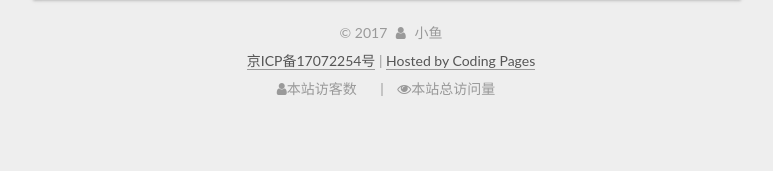
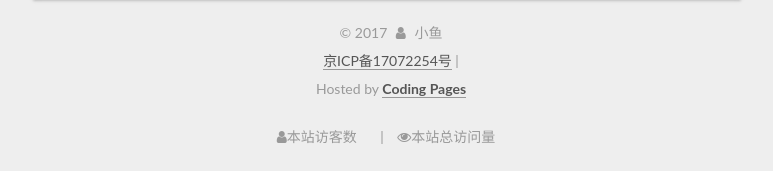
Before and after one commit to gaowenming/gaowenming.github.io, a plain HTML site: page 2017/11/26/SimpleDateFormat的线程安全问题/index.html in a window 1280 px wide. Shown: the part 4557-4728 px from the top of the page, without its empty margins (379-1152 px from the left). Before the commit the page ends 4680 px from the top, so only its background shows below. Drawn offline with Linux system fonts and the light colour scheme; some packages are replaced by stand-ins of ours; a script that the page names is missing.

Commit message:
Site updated: 2017-12-22 23:19:55

```diff
--- a/2017/11/26/SimpleDateFormat的线程安全问题/index.html
+++ b/2017/11/26/SimpleDateFormat的线程安全问题/index.html
@@ -625,7 +625,7 @@
 </div>
 
 <div>
- <span><a href="http://www.miitbeian.gov.cn/">京ICP备17072254号</a> </span>| <span><a href="https://coding.net/pages">Hosted by Coding Pages</a></span>
+ <span><a href="http://www.miitbeian.gov.cn/">京ICP备17072254号</a> </span>| <span><p>Hosted by <a href="https://pages.coding.me" style="font-weight: bold">Coding Pages</a></p></span>
 </div>
 
 
```
Also changed, not shown: 2017/12/05/Centos7安装Docker/index.html (+1 -1 lines), 2017/12/22/Log4j的debug日志引起的线上故障/index.html (+1 -1 lines), 404.html (+1 -1 lines), about/index.html (+1 -1 lines), archives/2017/11/index.html (+1 -1 lines), archives/2017/12/index.html (+1 -1 lines), archives/2017/index.html (+1 -1 lines), archives/index.html (+1 -1 lines), categories/Docker/index.html (+1 -1 lines), categories/index.html (+1 -1 lines), categories/java基础/index.html (+1 -1 lines), categories/故障分析/index.html (+1 -1 lines), index.html (+1 -1 lines), tags/Centos/index.html (+1 -1 lines), 4 more files.
